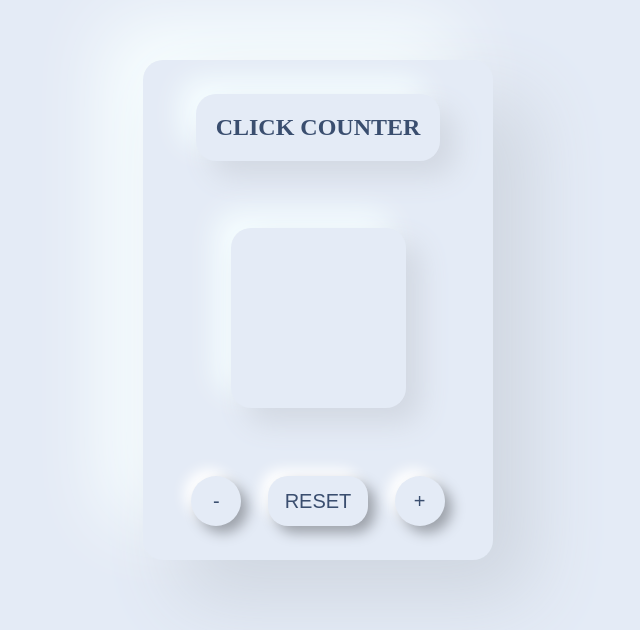
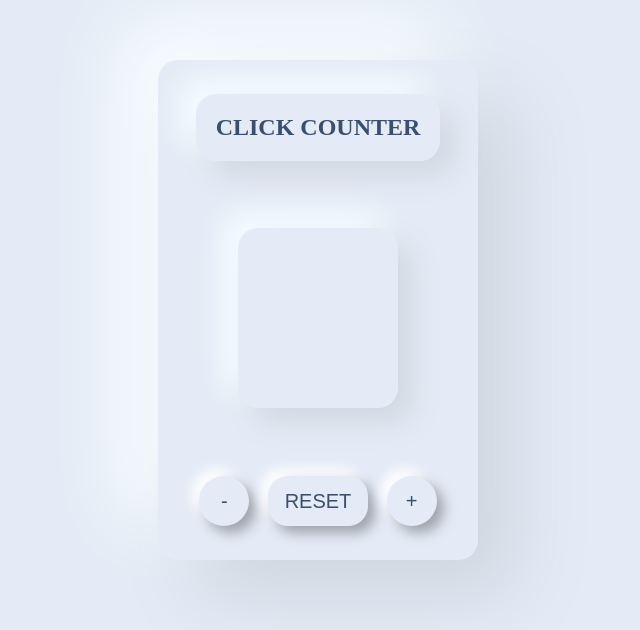
Before and after one commit to DEBorodina/click-counter, a plain HTML site: page index.html in a window 1280 px wide. Shown: the whole page, without its empty margins (322-962 px from the left). Drawn offline with Linux system fonts and the light colour scheme.

Commit message:
Update styles.css

```diff
--- a/styles.css
+++ b/styles.css
@@ -11,7 +11,7 @@ body {
   margin-top: 60px;
   height: 500px;
   width: 25%;
-  min-width: 350px;
+  min-width: 320px;
   display: flex;
   flex-direction: column;
   justify-content: space-around;
```
